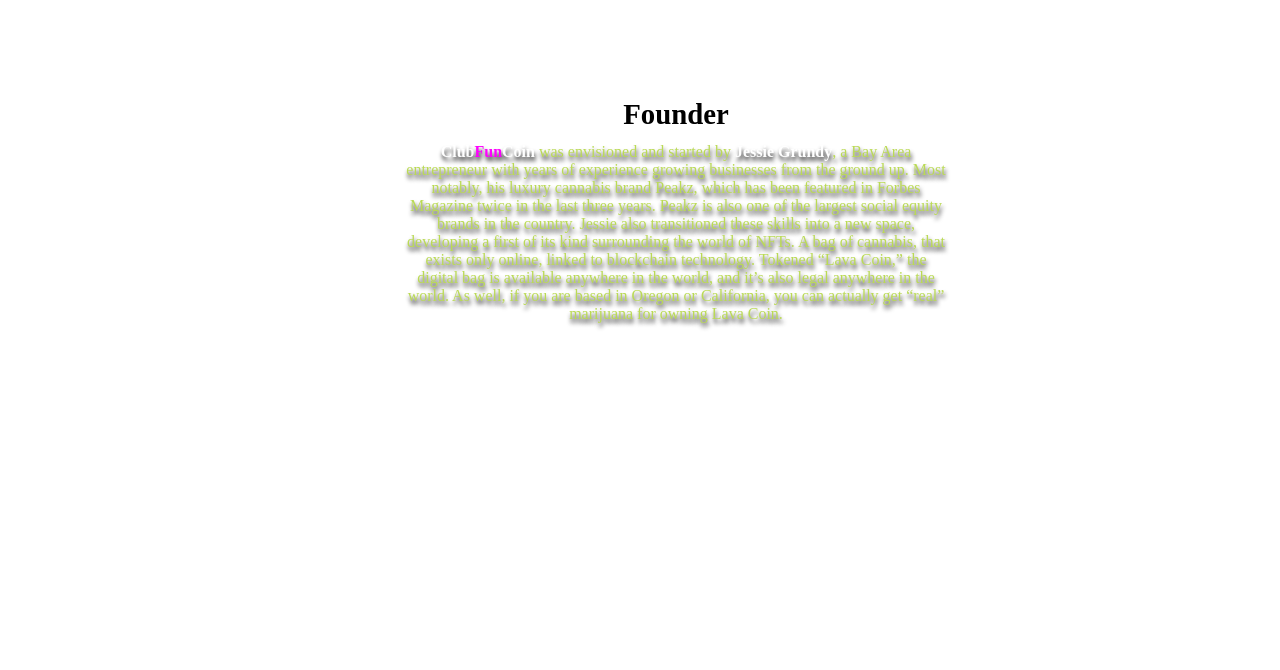
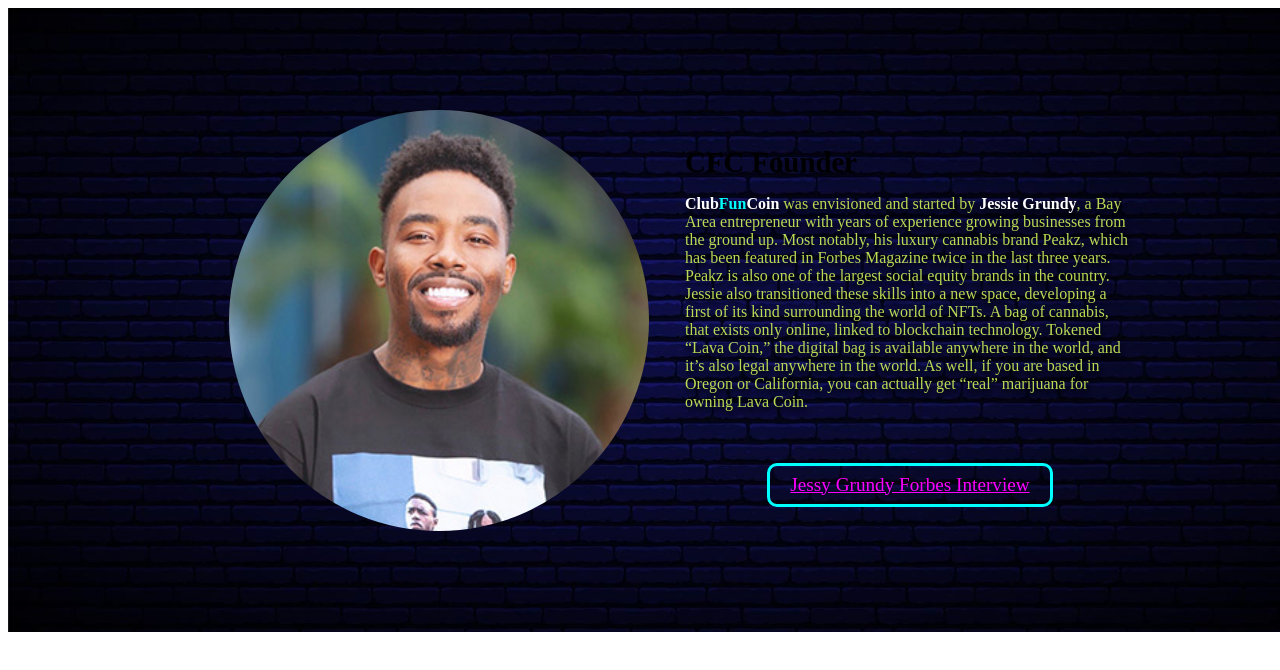
Before and after one commit to JustScience/cfc-mst, a Gatsby site: page /founder in a window 1280 px wide. Shown: the top 670 px of the page. Built offline with nearby package versions, Linux system fonts and the light colour scheme; Gatsby itself is replaced by a stand-in of ours.

Commit message:
Finish Founder and Footer

```diff
--- a/src/pages/contact.js
+++ b/src/pages/contact.js
@@ -1,10 +1,10 @@
 import React from 'react'
 import styled from 'styled-components';
-import wall from "../images/brick-wall.jpg"
+import sky from "../images/hero-sky.jpg"
 
 const ContactWrap = styled.section`
-    background-image: url(${wall});
-    background-position: center top;
+    background-image: url(${sky});
+    background-position: center bottom;
     background-repeat: none;
     background-size: cover;
     display: flex;
--- a/src/pages/founder.js
+++ b/src/pages/founder.js
@@ -1,50 +1,109 @@
 import React from 'react'
 import styled from "styled-components"
 import media from "../components/media"
+import founder from "../images/jesse-grundy-square.jpg"
+import wall from "../images/brick-wall.jpg"
 
-const FounderWrap = styled.section `
+const FounderWrap = styled.section`
+    align-items: center;
+    background-image: url(${wall});
     background-position: center;
     background-repeat: none;
     background-size: cover;
     display: flex;
     flex-direction: column;
+    justify-content: flex-start;
     height: 100%;
-    justify-content: flex-start;
     margin: 0;
     padding: 90px 36px;
     width: 100%;
+    ${media.tablet`
+        flex-direction: row;
+        justify-content: center;
+    `};
+`
+const SectionImage = styled.div`
+    height: 420px;
+    margin: 0 24px 0 0;
+    padding: 12px;
+    width: 420px;
+`
+const SectionInfoWrap = styled.div`
+    display: flex;
+    flex-direction: column;
+    margin: 0 auto;
+    max-width: 450px;
+    ${media.tablet`
+        margin: 0;
+    `};
 `
 const SectionTitle = styled.h3`
     font-size: 1.8em;
     margin: 0;
-    margin-bottom: 12px;
+    margin-top: 12px;
     padding: 0;
     text-align: center;
+    ${media.tablet`
+        text-align: left;;
+    `};
 `
 const Text = styled.p`
     color: #bada55;
     font-weight: 500;
-    margin: 0 auto;
-    text-align: justify;
+    text-align: center;
     text-shadow: 1px 4px 4px rgba(0,0,0,0.9);
-    max-width: 540px;
-
     ${media.tablet`
-        text-align: center;;
+        text-align: left;;
     `};
 
     strong {color:white;}
-    span {color:magenta;}
+    span {color:cyan;}
 `
+const Frame = styled.div`
+    width: 100%;
+`
+const Picture = styled.img`
+    border-radius: 50%;
+    width: 100%;
+    max-width: 100%;
+`
+const Button = styled.a`
+	border: 3px solid cyan;
+	border-radius: 10px;
+	color: magenta;
+	cursor: pointer;
+    font-size: 1.2em;
+	margin: 36px auto 0 auto;
+	padding: 8px 20px;
+    text-align: center;
+	transition: all 360ms ease-in-out;
+
+	&:hover {
+        border-color: magenta;
+		color: #bada55;
+	}
+`;
+
 
 
 export default function Founder() {
     return (
         <FounderWrap>
-            <SectionTitle>Founder</SectionTitle>
-            <Text>
-            <strong>Club<span>Fun</span>Coin</strong> was envisioned and started by <strong>Jessie Grundy</strong>, a Bay Area entrepreneur with years of experience growing businesses from the ground up. Most notably, his luxury cannabis brand Peakz, which has been featured in Forbes Magazine twice in the last three years. Peakz is also one of the largest social equity brands in the country. Jessie also transitioned these skills into a new space, developing a first of its kind surrounding the world of NFTs. A bag of cannabis, that exists only online, linked to blockchain technology. Tokened “Lava Coin,” the digital bag is available anywhere in the world, and it’s also legal anywhere in the world. As well, if you are based in Oregon or California, you can actually get “real” marijuana for owning Lava Coin.
-            </Text>
+            <SectionImage>
+                <Frame>
+                    <Picture
+                        alt="CFC Founder"
+                        src={founder}
+                    />
+                </Frame>
+            </SectionImage>
+            <SectionInfoWrap>
+                <SectionTitle>CFC Founder</SectionTitle>
+                <Text>
+                    <strong>Club<span>Fun</span>Coin</strong> was envisioned and started by <strong>Jessie Grundy</strong>, a Bay Area entrepreneur with years of experience growing businesses from the ground up. Most notably, his luxury cannabis brand Peakz, which has been featured in Forbes Magazine twice in the last three years. Peakz is also one of the largest social equity brands in the country. Jessie also transitioned these skills into a new space, developing a first of its kind surrounding the world of NFTs. A bag of cannabis, that exists only online, linked to blockchain technology. Tokened “Lava Coin,” the digital bag is available anywhere in the world, and it’s also legal anywhere in the world. As well, if you are based in Oregon or California, you can actually get “real” marijuana for owning Lava Coin.
+                </Text>
+                <Button href="https://www.forbes.com/sites/chrisroberts/2021/03/01/would-you-buy-digital-marijuana-blockchain-based-nfts-arrive-in-cannabis/?sh=36e07e1b30a3" target="_blank" >Jessy Grundy Forbes Interview</Button>
+            </SectionInfoWrap>
         </FounderWrap>
     )
 }
--- a/src/pages/hero.js
+++ b/src/pages/hero.js
@@ -5,7 +5,7 @@
 
 const HeroWrap = styled.section`
     background-image: url(${sky});
-    background-position: center;
+    background-position: center bottom;
     background-repeat: none;
     background-size: cover;
     height: 100%;
```
Also changed, not shown: src/components/footer.js (+11 -2 lines), src/images/jesse-grundy-sq.jpg (added), src/images/jesse-grundy-square.jpg (added), src/images/jesse-grundy.jpg (added).
